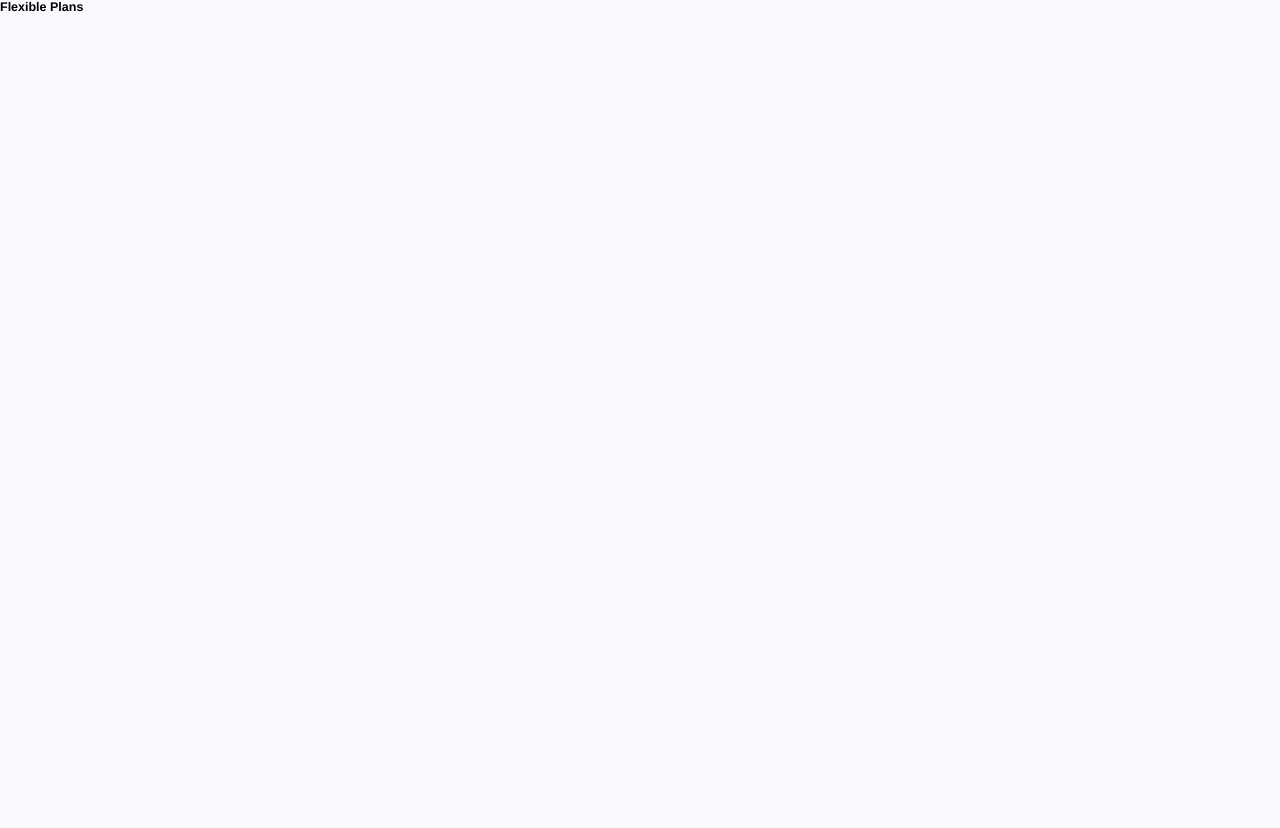
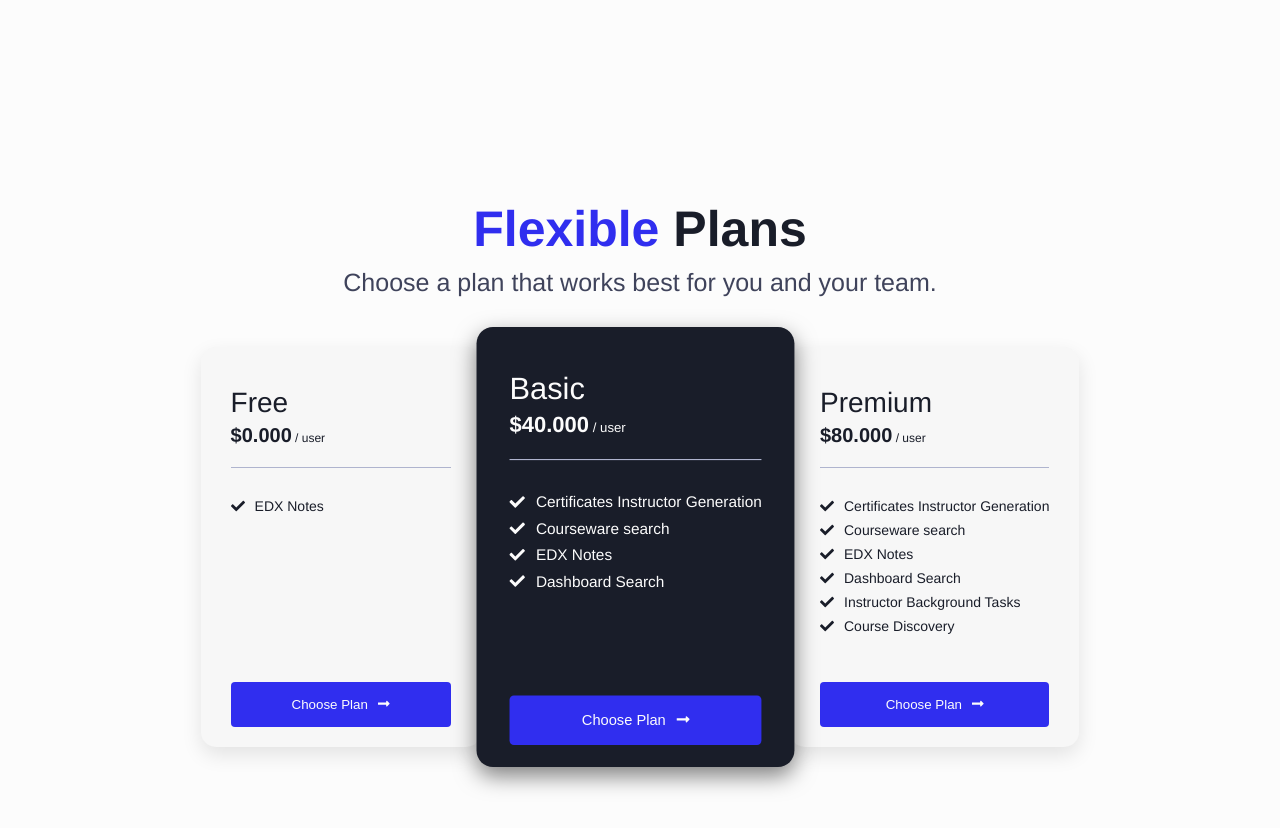
Before and after one commit to jmejia1221/suscription_page, a Next.js app: page / in a window 1280 px wide. Shown: the top 828 px of the page. Before the commit the page ends 800 px from the top, so only its background shows below. Built offline with nearby package versions, Linux system fonts and the light colour scheme.

Commit message:
Added plan styles

```diff
--- a/components/Plan/Plan.jsx
+++ b/components/Plan/Plan.jsx
@@ -1,12 +1,47 @@
 import React from 'react';
+
+// Libs
+import { FontAwesomeIcon } from '@fortawesome/react-fontawesome';
+import { faCheck, faLongArrowAltRight } from '@fortawesome/free-solid-svg-icons';
 
 // CSS
 import styles from './Plan.module.scss';
+import Button from '../UI/Button/Index';
 
 const Plan = (props) => {
+    const features = props.plan.features.map(feature => (
+        <li key={feature}>
+            <FontAwesomeIcon className={styles.checkIcon} icon={faCheck} />
+            <span>{feature}</span>
+        </li>
+    ));
+
+    let mainPlan = [styles.plan];
+
+    if (props.plan.main) {
+        mainPlan.push(styles.main);
+    }
+
     return (
-        <div>
-            Plan
+        <div className={mainPlan.join(' ')}>
+            <header className={styles.header}>
+                <h4 className={styles.title}>{props.plan.plan}</h4>
+                <span className={styles.price}>
+                    <span>{props.plan.price}</span>
+                    <span className={styles['price--text']}> / user</span>
+                </span>
+            </header>
+            <section className={styles.content}>
+                <ul className={styles.features}>
+                    {features}
+                </ul>
+            </section>
+            <footer className={styles.footer}>
+                <Button>
+                    Choose Plan
+                    <FontAwesomeIcon className={styles.arrowIcon} icon={faLongArrowAltRight} />
+                </Button>
+            </footer>
         </div>
     );
 };
--- a/components/Plan/Plan.module.scss
+++ b/components/Plan/Plan.module.scss
@@ -0,0 +1,60 @@
+.plan {
+    min-width: 28rem;
+    background-color: var(--grey-lighter);
+    padding: 2rem 3rem;
+    border-radius: 1.5rem;
+    margin-right: 1rem;
+    display: flex;
+    flex-wrap: wrap;
+    min-height: 40rem;
+    box-shadow: 0 .8rem 2rem rgba(0,0,0,0.1);
+    align-content: flex-start;
+    flex-direction: column;
+    &:last-child {
+        margin-right: 0;
+    }
+    &.main {
+        transform: scale(1.1);
+        background-color: var(--grey-darkest);
+        color: var(--grey-lightest);
+        box-shadow: 0 0.8rem 2rem rgba(0,0,0,0.5);
+    }
+    .checkIcon{
+        margin-right: 1rem;
+    }
+    .arrowIcon  {
+        margin-left: 1rem;
+    }
+    .header {
+        width: 100%;
+        padding: 2rem 0;
+        margin-bottom: 3rem;
+        border-bottom: 1px solid var(--grey-light);
+        .title {
+            font-size: 2.8rem;
+            margin-bottom: .5rem;
+            font-weight: normal;
+        }
+        .price {
+            font-weight: bold;
+            font-size: 2rem;
+            &--text {
+                font-weight: normal;
+                font-size: 1.2rem;
+            }
+        }
+    }
+    .content {
+        width: 100%;
+        .features {
+            font-size: 1.4rem;
+            li {
+                margin-bottom: .8rem;
+            }
+        }
+    }
+    .footer {
+        width: 100%;
+        margin-top: auto;
+    }
+}
--- a/components/Plans/Plans.jsx
+++ b/components/Plans/Plans.jsx
@@ -5,7 +5,7 @@ import styles from './Plans.module.scss';
 
 const Plans = (props) => {
     return (
-        <div>
+        <div className={styles.plans}>
             {props.children}
         </div>
     );
--- a/components/Plans/Plans.module.scss
+++ b/components/Plans/Plans.module.scss
@@ -0,0 +1,3 @@
+.plans {
+    display: flex;
+}
--- /dev/null
+++ b/components/UI/Button/Button.module.scss
@@ -0,0 +1,10 @@
+.button {
+    width: 100%;
+    border: none;
+    color: var(--grey-lightest);
+    background-color: var(--primary);
+    border-radius: .4rem;
+    padding: 1.5rem 0;
+    margin-top: 2rem;
+    cursor: pointer;
+}
--- /dev/null
+++ b/components/UI/Button/Index.jsx
@@ -0,0 +1,14 @@
+import React from 'react';
+
+// CSS
+import styles from './button.module.scss';
+
+const Button = (props) => {
+    return (
+        <button className={styles.button} onClick={props.clicked}>
+            {props.children}
+        </button>
+    );
+};
+
+export default Button;
--- a/pages/index.jsx
+++ b/pages/index.jsx
@@ -1,15 +1,27 @@
 import React from 'react';
+
+// Components
+import Plan from '../components/Plan/Plan';
+import Plans from '../components/Plans/Plans';
+
+// CSS
+import styles from './index.module.scss';
 
 const App = () => {
     const plans = [
         {
+            id: 1,
             plan: 'Free',
+            price: '$0.000',
             features: [
                 'EDX Notes'
             ]
         },
         {
+            id: 2,
             plan: 'Basic',
+            main: true,
+            price: '$40.000',
             features: [
                 'Certificates Instructor Generation',
                 'Courseware search',
@@ -18,7 +30,9 @@ const App = () => {
             ]
         },
         {
+            id: 3,
             plan: 'Premium',
+            price: '$80.000',
             features: [
                 'Certificates Instructor Generation',
                 'Courseware search',
@@ -30,8 +44,22 @@ const App = () => {
         }
     ];
 
+    const plansListed = plans.map(plan => (
+        <Plan key={plan.id} plan={plan} />
+    ));
+
     return (
-        <h1>Flexible Plans</h1>
+        <div className={styles.mainContent}>
+            <hgroup className={styles.groupTitle}>
+                <h1 className={styles.title}>
+                    <span className={styles['title--hightlight']}>Flexible</span> Plans
+                </h1>
+                <h2 className={styles.subtitle}>Choose a plan that works best for you and your team.</h2>
+            </hgroup>
+            <Plans>
+                {plansListed}
+            </Plans>
+        </div>
     );
 };
 
--- /dev/null
+++ b/pages/index.module.scss
@@ -0,0 +1,27 @@
+.mainContent {
+    max-width: 96rem;
+    min-width: 96rem;
+    margin: 20rem auto;
+    display: flex;
+    flex-wrap: wrap;
+    justify-content: center;
+}
+.groupTitle {
+    margin-bottom: 5rem;
+}
+.title,
+.subtitle {
+    text-align: center;
+}
+.subtitle {
+    font-weight: normal;
+    color: var(--grey-dark);
+    font-size: 2.5rem;
+    margin-top: 1rem;
+}
+.title {
+    font-size: 5rem;
+    &--hightlight {
+        color: var(--primary);
+    }
+}
--- a/styles.scss
+++ b/styles.scss
@@ -1,16 +1,17 @@
 /* CSS variables */
 :root {
-    --primary: #0C0BE0;
+    --primary: #302EEF;
 
     --white: #fff;
     --bg-color: #FAF9FE;
 
     --grey: #A7ADBC;
     --grey-light: #AFB4CE;
-    --grey-lighter: #cfd8f0;
+    --grey-lighter: #f7f7f7;
+    --grey-lightest: #FCFCFC;
 
     --grey-dark: #3F435B;
-    --grey-darkest: #050509;
+    --grey-darkest: #191D29;
 }
 
 /* Adding reset styles */
@@ -28,7 +29,9 @@ html {
 body {
     margin: 0;
     padding: 0;
-    background-color: var(--bg-color);
+    color: var(--grey-darkest);
+    font-size: 1.6rem;
+    background-color: var(--grey-lightest);
     box-sizing: border-box;
 }
 h1, h2, h3, h4 {
@@ -36,6 +39,7 @@ h1, h2, h3, h4 {
 }
 ul {
     margin: 0;
+    padding: 0;
 }
 ul li {
     list-style-type: none;
```
